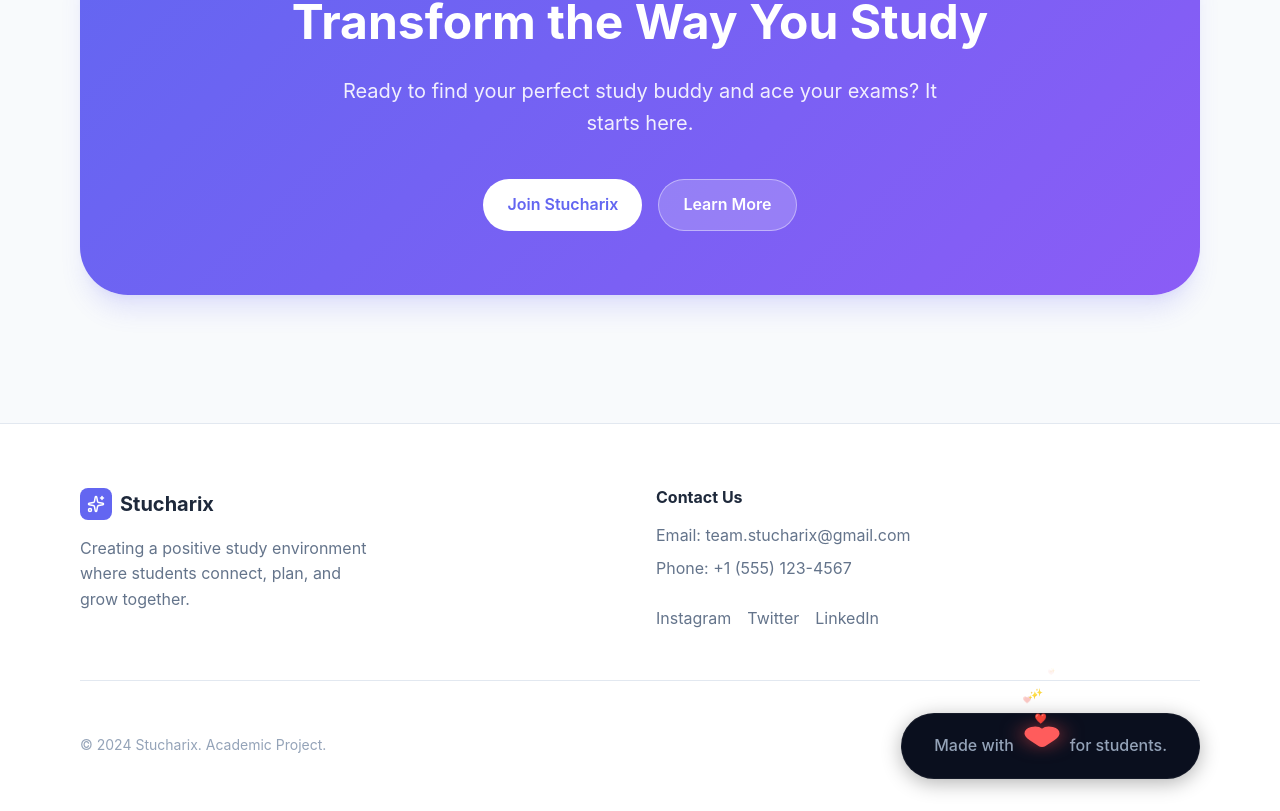
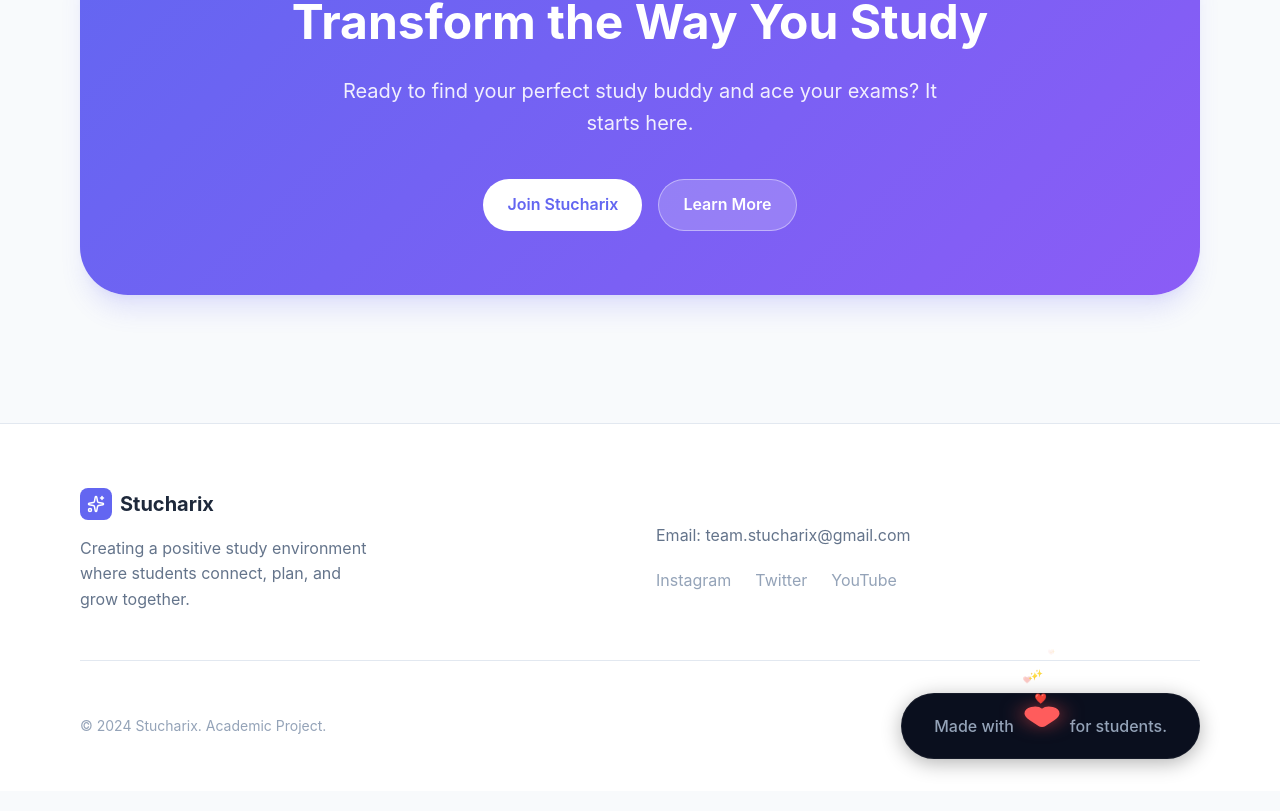
Before and after one commit to venkatanikhil30/stucharix, a React (Vite) app: page / in a window 1280 px wide. Shown: the part 3570-4381 px from the top of the page. Built offline with nearby package versions, Linux system fonts and the light colour scheme.

Commit message:
Refine footer contact info and add YouTube

```diff
--- a/src/components/Footer.jsx
+++ b/src/components/Footer.jsx
@@ -31,14 +31,13 @@ const Footer = () => {
 
                     {/* Contact Info */}
                     <div>
-                        <h4 style={{ marginBottom: '1rem' }}>Contact Us</h4>
-                        <ul style={{ display: 'flex', flexDirection: 'column', gap: '0.5rem', color: 'var(--text-muted)' }}>
-                            <li>Email: <a href="https://mail.google.com/mail/?view=cm&fs=1&to=team.stucharix@gmail.com" target="_blank" rel="noopener noreferrer" className="hover:text-primary transition-colors">team.stucharix@gmail.com</a></li>
-                            <li>Phone: +1 (555) 123-4567</li>
-                            <li style={{ marginTop: '1rem', display: 'flex', gap: '1rem' }}>
-                                <a href="https://www.instagram.com/stucharix/" target="_blank" rel="noopener noreferrer" aria-label="Instagram" className="hover:text-primary transition-colors">Instagram</a>
-                                <a href="https://x.com/stucharix" target="_blank" rel="noopener noreferrer" aria-label="Twitter" className="hover:text-primary transition-colors">Twitter</a>
-                                <a href="#" aria-label="LinkedIn" className="hover:text-primary transition-colors">LinkedIn</a>
+                        <h4 style={{ marginBottom: '1rem', color: 'white', fontWeight: '700' }}>Contact Us</h4>
+                        <ul style={{ display: 'flex', flexDirection: 'column', gap: '0.75rem', color: 'var(--text-muted)' }}>
+                            <li>Email: <a href="https://mail.google.com/mail/?view=cm&fs=1&to=team.stucharix@gmail.com" target="_blank" rel="noopener noreferrer" style={{ transition: 'color 0.2s ease' }} className="hover:text-primary">team.stucharix@gmail.com</a></li>
+                            <li style={{ marginTop: '0.5rem', display: 'flex', gap: '1.5rem' }}>
+                                <a href="https://www.instagram.com/stucharix/" target="_blank" rel="noopener noreferrer" style={{ color: 'var(--text-light)', transition: 'color 0.2s ease' }} className="hover:text-primary">Instagram</a>
+                                <a href="https://x.com/stucharix" target="_blank" rel="noopener noreferrer" style={{ color: 'var(--text-light)', transition: 'color 0.2s ease' }} className="hover:text-primary">Twitter</a>
+                                <a href="https://www.youtube.com/@stucharix" target="_blank" rel="noopener noreferrer" style={{ color: 'var(--text-light)', transition: 'color 0.2s ease' }} className="hover:text-primary">YouTube</a>
                             </li>
                         </ul>
                     </div>
```
